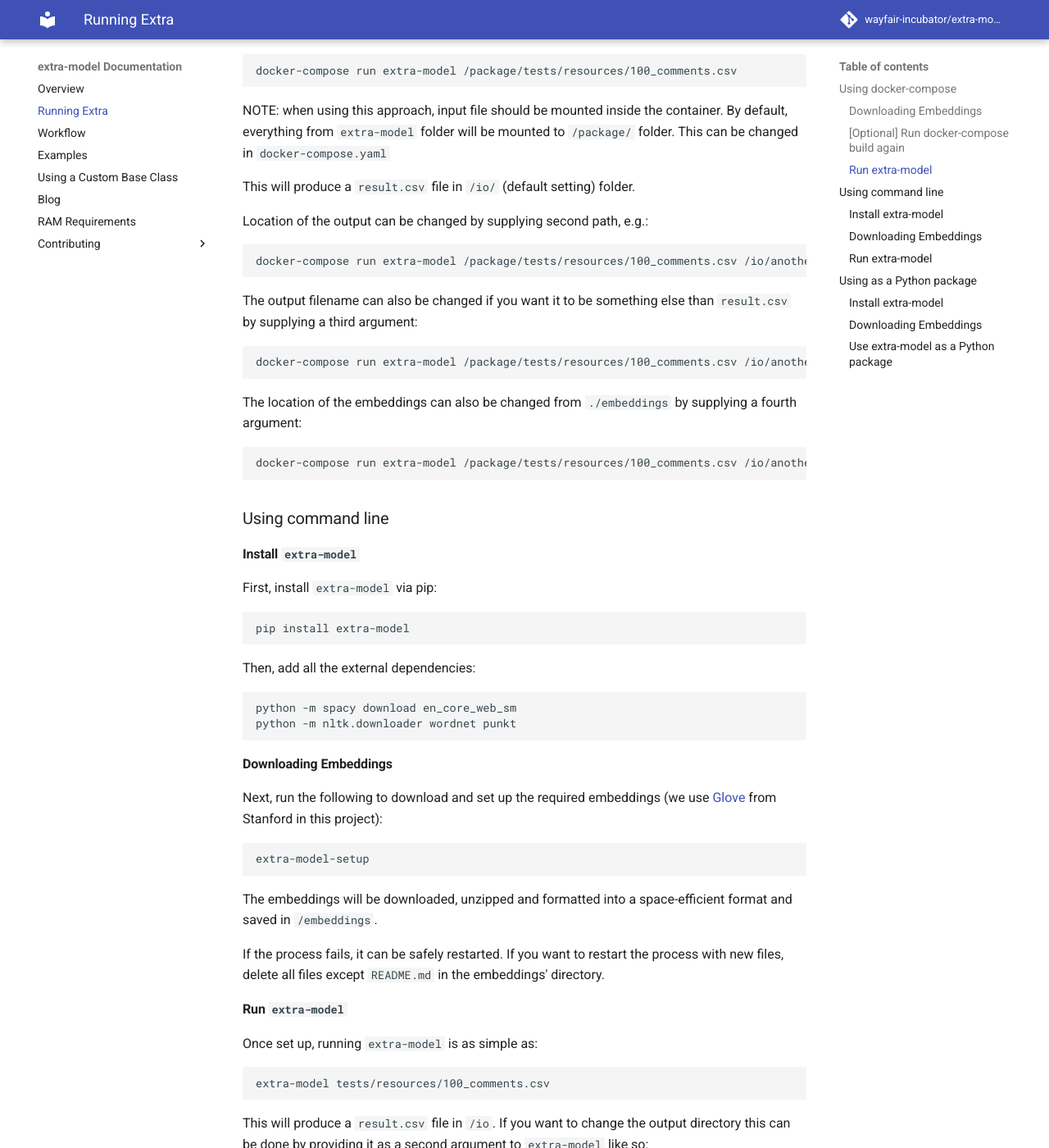
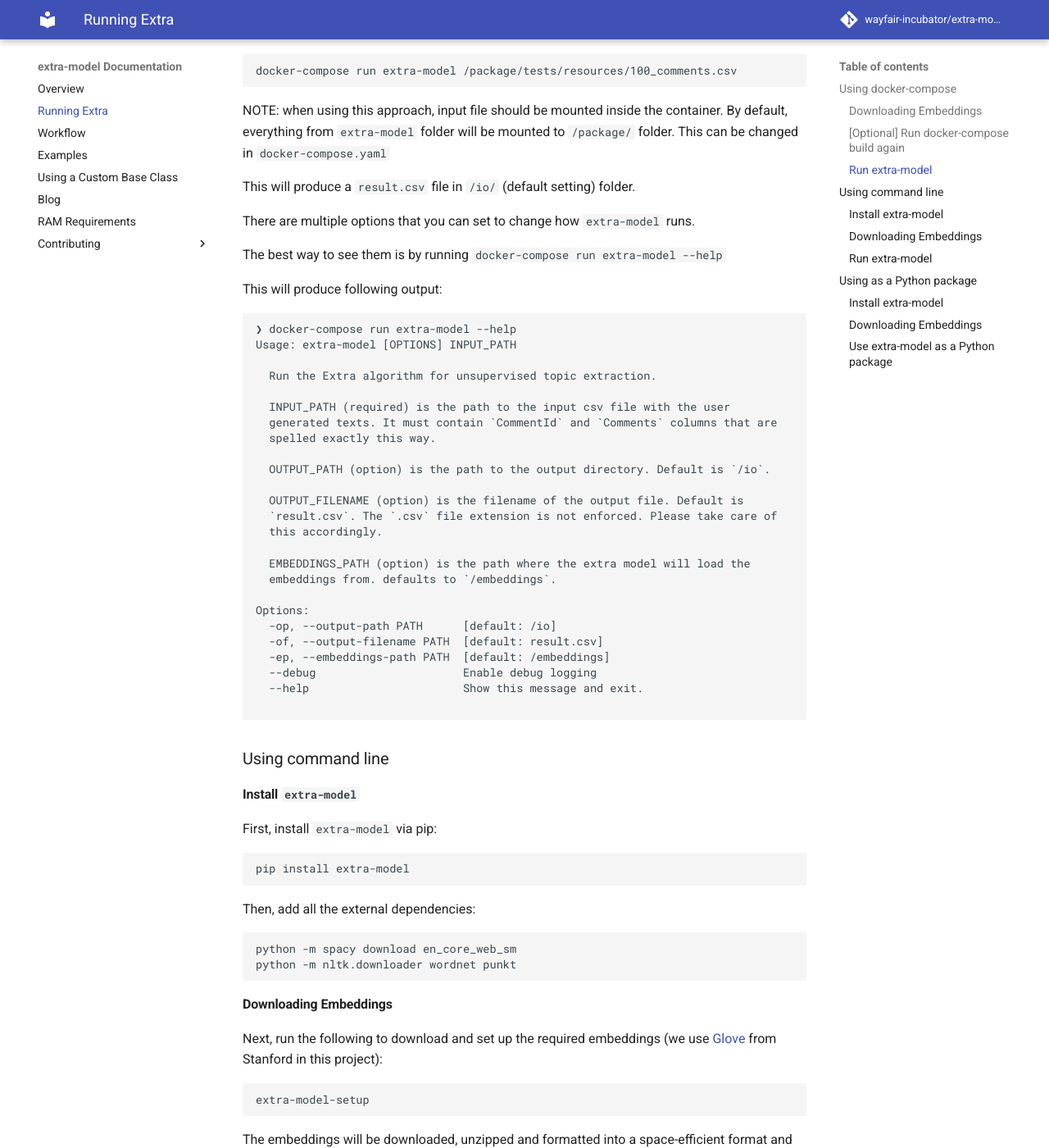
Before and after one commit to wayfair-incubator/extra-model, an MkDocs documentation site: the page built from docs/running_extra.md, in a window 1280 px wide and 1400 px high, scrolled down 964 px. Shown: the whole window at 82% size. Built offline with MkDocs 1.6.1 and Material for MkDocs 9.7.7, drawn with Linux system fonts in a browser that asks for light colours; comment, search, counter and statistics services are not loaded; some of the changed text lies outside the part shown.

Commit message:
Updating the instructions on how to run extra-model

````diff
--- a/docs/running_extra.md
+++ b/docs/running_extra.md
@@ -46,22 +46,38 @@ This can be changed in `docker-compose.yaml`
 
 This will produce a `result.csv` file in `/io/` (default setting) folder.
 
-Location of the output can be changed by supplying second path, e.g.:
+There are multiple options that you can set to change how `extra-model` runs.
+
+The best way to see them is by running `docker-compose run extra-model --help`
+
+This will produce following output:
 
 ```bash
-docker-compose run extra-model /package/tests/resources/100_comments.csv /io/another_folder
-```
+❯ docker-compose run extra-model --help
+Usage: extra-model [OPTIONS] INPUT_PATH
 
-The output filename can also be changed if you want it to be something else than `result.csv` by supplying a third argument:
+  Run the Extra algorithm for unsupervised topic extraction.
 
-```bash
-docker-compose run extra-model /package/tests/resources/100_comments.csv /io/another_folder another_filename.csv
-```
+  INPUT_PATH (required) is the path to the input csv file with the user
+  generated texts. It must contain `CommentId` and `Comments` columns that are
+  spelled exactly this way.
 
-The location of the embeddings can also be changed from `./embeddings` by supplying a fourth argument:
+  OUTPUT_PATH (option) is the path to the output directory. Default is `/io`.
 
-```bash
-docker-compose run extra-model /package/tests/resources/100_comments.csv /io/another_folder another_filename.csv path/to/embeddings
+  OUTPUT_FILENAME (option) is the filename of the output file. Default is
+  `result.csv`. The `.csv` file extension is not enforced. Please take care of
+  this accordingly.
+
+  EMBEDDINGS_PATH (option) is the path where the extra model will load the
+  embeddings from. defaults to `/embeddings`.
+
+Options:
+  -op, --output-path PATH      [default: /io]
+  -of, --output-filename PATH  [default: result.csv]
+  -ep, --embeddings-path PATH  [default: /embeddings]
+  --debug                      Enable debug logging
+  --help                       Show this message and exit.
+
 ```
 
 ### Using command line
@@ -90,6 +106,11 @@ extra-model-setup
 ```
 
 The embeddings will be downloaded, unzipped and formatted into a space-efficient format and saved in `/embeddings`.
+The location can be changed by providing path:
+
+```bash
+extra-model-setup /path/to/store/embeddings
+```
 
 If the process fails, it can be safely restarted. If you want to restart the process with new files, delete all files except `README.md` in the embeddings' directory.
 
@@ -98,19 +119,16 @@ If the process fails, it can be safely restarted. If you want to restart the pro
 Once set up, running `extra-model` is as simple as:
 
 ```bash
-extra-model tests/resources/100_comments.csv
+extra-model /path/to/file.csv
 ```
 
-This will produce a `result.csv` file in `/io`. If you want to change the output directory this can be done by providing it as a second argument to `extra-model` like so:
+Your file must contain `CommentId` and `Comments` columns. Learn more about input/output [here](https://wayfair-incubator.github.io/extra-model/site/#extra-model-input).
+
+This will produce a `result.csv` file in `/io`. Both paths (and embeddings location) can be changed.
+Learn more on how to do this by running:
 
 ```bash
-extra-model tests/resources/100_comments.csv /path/to/store/output
-```
-
-The output filename can also be changed if you want it to be something else than `result.csv` by supplying a third argument to `extra-model`:
-
-```bash
-docker-compose run extra-model tests/resources/100_comments.csv /path/to/store/output another_filename.csv
+extra-model --help
 ```
 
 ### Using as a Python package
@@ -145,7 +163,10 @@ docker-compose run --rm setup
 ```
 
 
-The embeddings will be downloaded, unzipped and formatted into a space-efficient format. For the Docker based workflow, the embeddings will be saved to the `embeddings` directory. For the CLI workflow, by default, files will be saved in `/embeddings`. You can set another directory by providing it as an argument when running `extra-model-setup` like so:
+The embeddings will be downloaded, unzipped and formatted into a space-efficient format.
+For the Docker based workflow, the embeddings will be saved to the `embeddings` directory.
+For the CLI workflow, by default, files will be saved in `/embeddings`.
+You can set another directory by providing it as an argument when running `extra-model-setup` like so:
 
 ```bash
 extra-model-setup /path/to/store/embeddings
@@ -160,21 +181,25 @@ Once set up, you can use `extra-model` by calling the `run()` function in `extra
 
 ```python
 from extra_model._run import run
+from pathlib import Path
 
 run(
-    input_path=Path("input/path/file.csv"),
-    output_path=Path("output/path")
+    input_path=Path("/input/path/file.csv"),
+    output_path=Path("/output/path")
 )
 ```
 
-This will process `input/path` and produce a `result.csv` file in `output/path`. If you want to change the output filename to be something different from `result.csv`, you can do os by providing an additional argument to `run()`:
+This will process `/input/path` and produce a `result.csv` file in `/output/path`.
+If you want to change the output filename to be something different from `result.csv`, you can do os by providing an
+additional argument to `run()`:
 
 ```python
 from extra_model._run import run
+from pathlib import Path
 
 run(
-    input_path=Path("input/path"),
-    output_path=Path("output/path"),
+    input_path=Path("/input/path"),
+    output_path=Path("/output/path"),
     output_filename=Path("output_filename.csv")
 )
 ```
````
